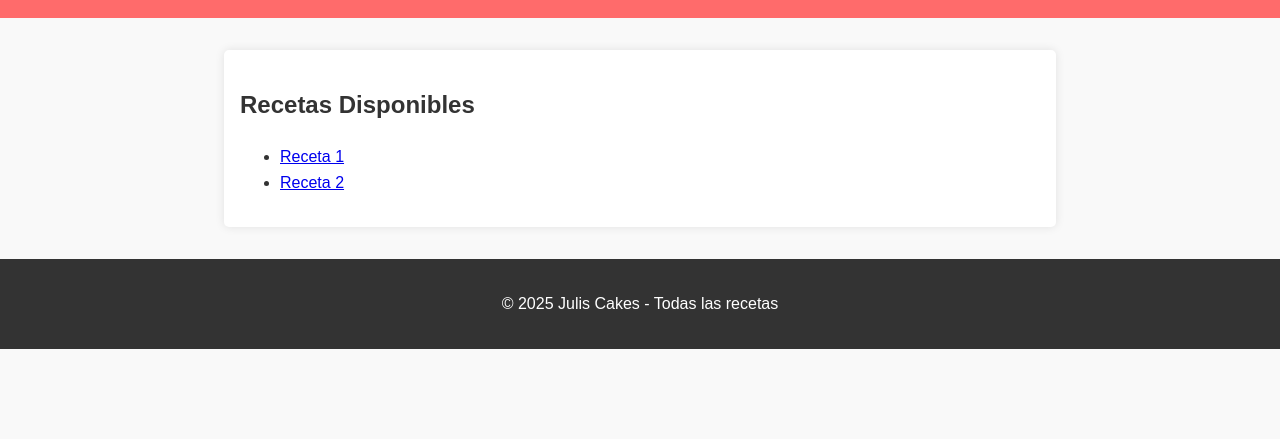
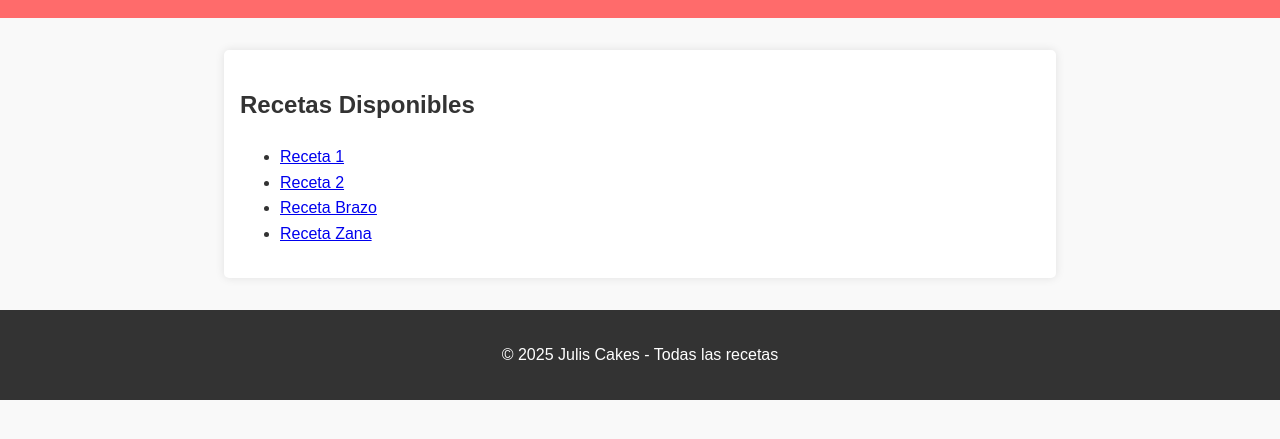
Before and after one commit to KenfuQnK/Julis-Cakes, a plain HTML site: page index.html in a window 1280 px wide. Shown: the part 91-530 px from the top of the page. Drawn offline with Linux system fonts and the light colour scheme.

Commit message:
Update index.html

```diff
--- a/index.html
+++ b/index.html
@@ -18,6 +18,8 @@
         <ul>
             <li><a href="recipes/receta1.html">Receta 1</a></li>
             <li><a href="recipes/receta2.html">Receta 2</a></li>
+            <li><a href="recipes/Receta - Brazo de Gitano.html">Receta Brazo</a></li>
+            <li><a href="recipes/Receta - Pastel de Zanahoria.html">Receta Zana</a></li>
         </ul>
     </main>
     <footer>
```
